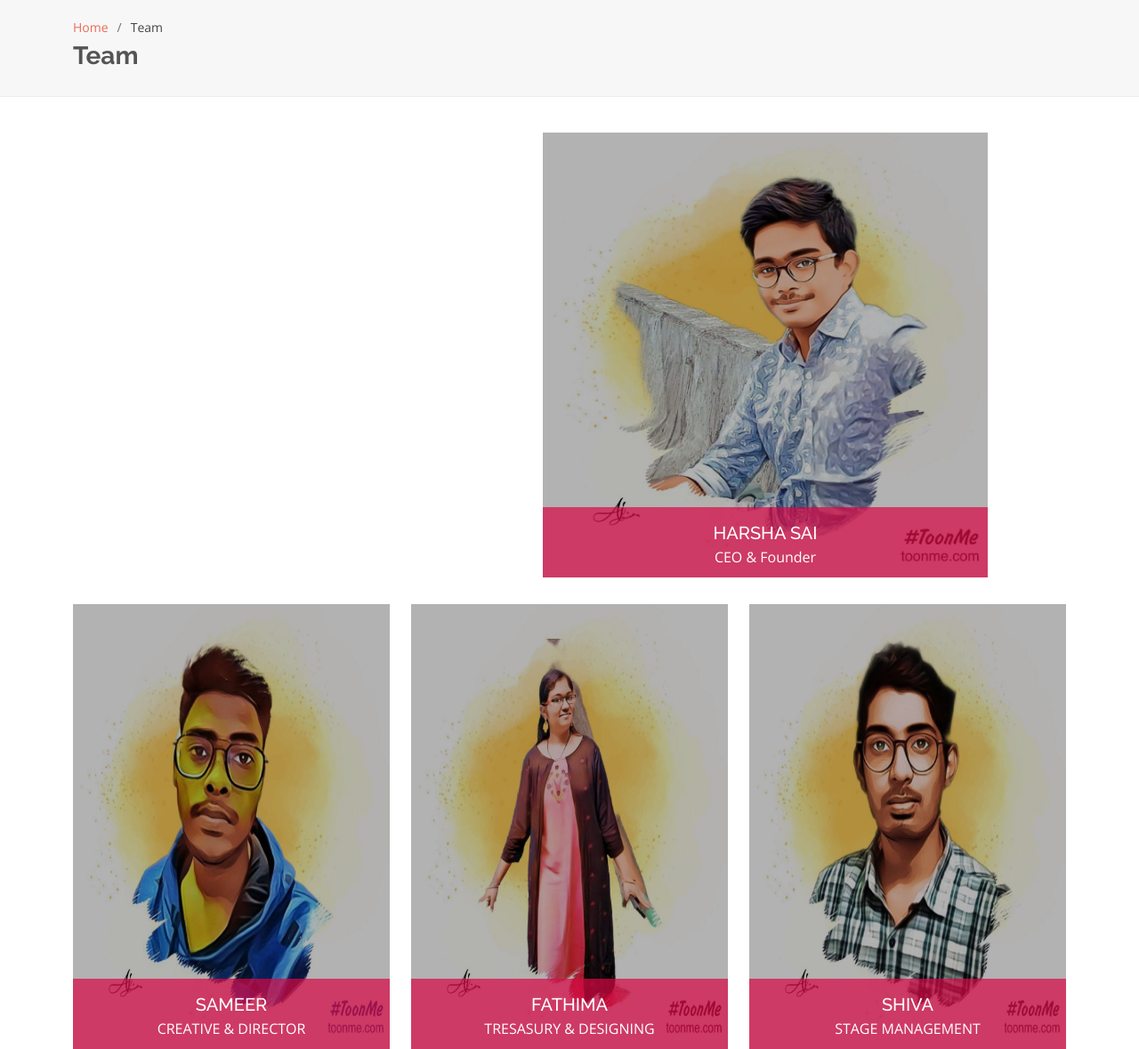
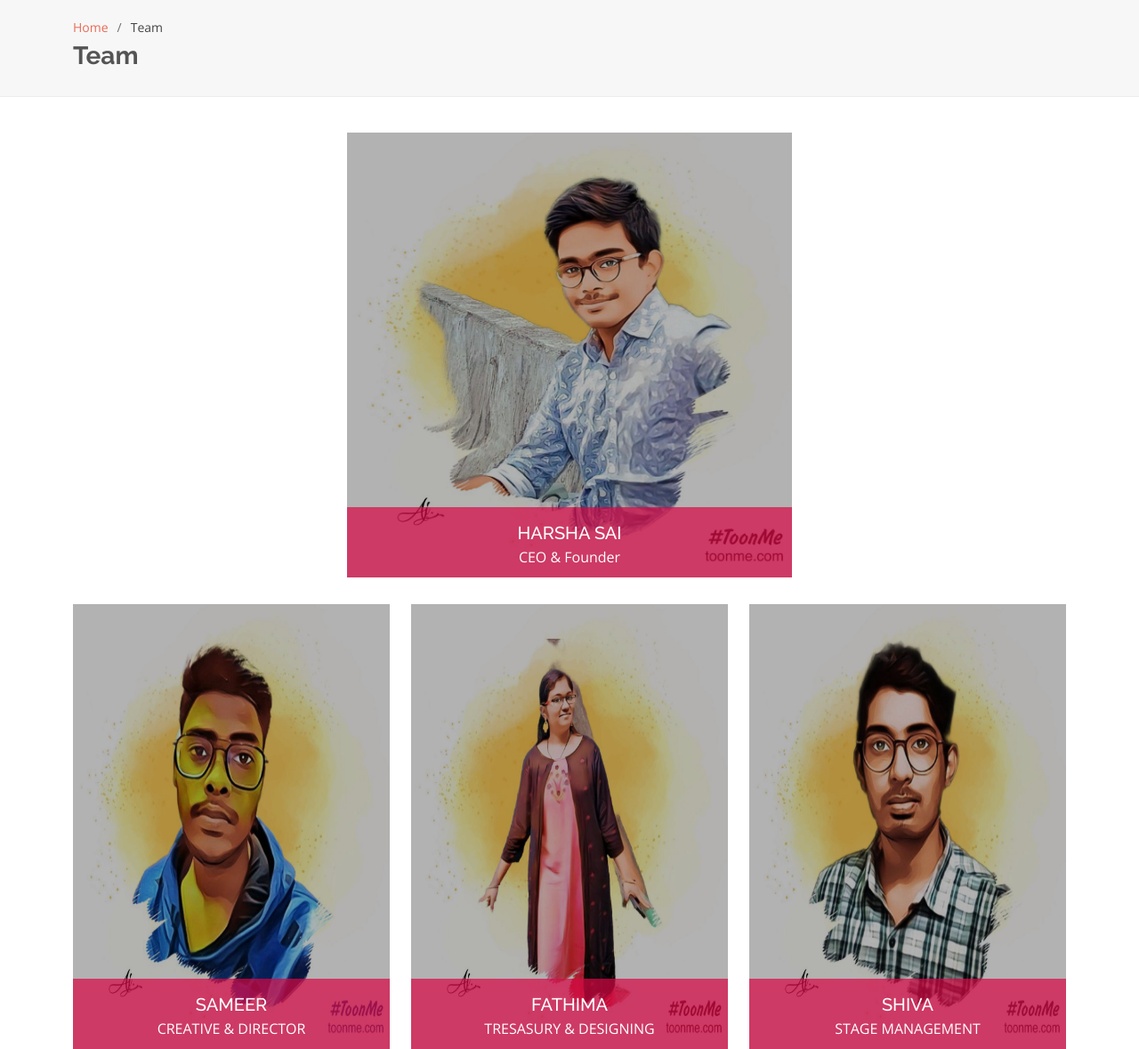
Before and after one commit to harsha31795/atevents, a Django app: page /team/ in a window 1280 px wide. Shown: the part 111-1290 px from the top of the page at 89% size. Run offline with Django 4.2, Linux system fonts and the light colour scheme; some libraries are stand-ins or nearby versions.

Commit message:
Update team.html

```diff
--- a/templates/team.html
+++ b/templates/team.html
@@ -120,10 +120,10 @@
 <div id="rs-team" class="rs-team fullwidth-team pt-100 pb-70">
     <div class="container">
        <div class="row">
-            <div class="col d-flex justify-content-center" style="margin-left: 440px;">
+            <div class="col d-flex justify-content-center " >
                 <div class="team-item" >
                     <div class="team-img" >
-                        <img src="{% static 'assets/img/team/har.jpeg' %}" alt="team Image" height="500px" >
+                        <img src="{% static 'assets/img/team/har.jpeg' %}" alt="team Image" height="500px" class="class="img-responsive center-block d-block mx-auto"">
                         <div class="normal-text">
                             <h4 class="team-name">HARSHA SAI</h4>
                             <span class="subtitle">CEO &amp; Founder</span>
```
